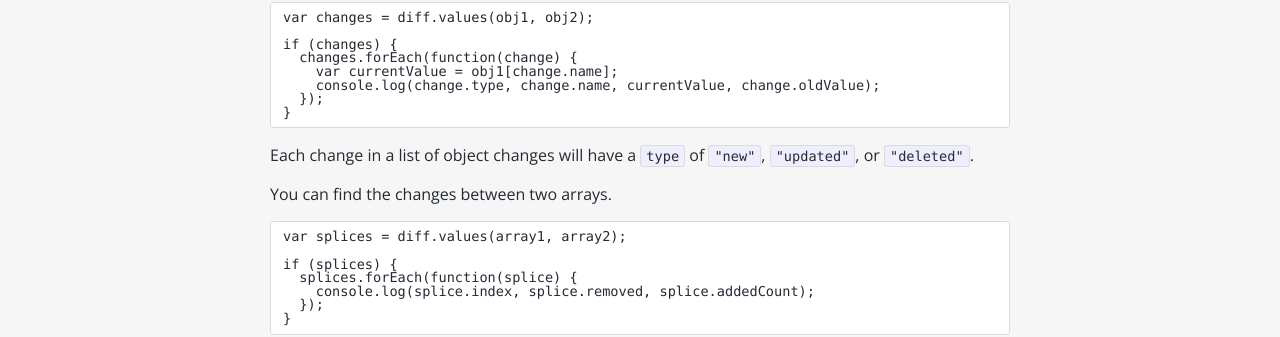
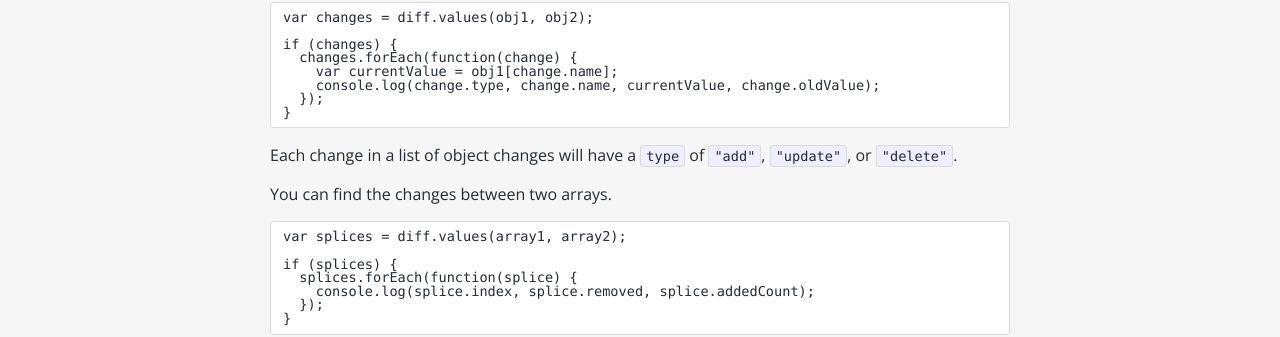
Before and after one commit to chip-js/chip-js.github.io, a Jekyll site: the page built from docs/differences-js/index.md, in a window 1280 px wide. Shown: the part 742-1079 px from the top of the page. Built offline with Jekyll 4.4.1, drawn with Linux system fonts in a browser that asks for light colours; some web fonts are replaced.

Commit message:
Sync docs from chip-js/differences-js to docs

````diff
--- a/docs/differences-js/index.md
+++ b/docs/differences-js/index.md
@@ -50,7 +50,7 @@ if (changes) {
 }
 ```
 
-Each change in a list of object changes will have a `type` of `"new"`, `"updated"`, or `"deleted"`.
+Each change in a list of object changes will have a `type` of `"add"`, `"update"`, or `"delete"`.
 
 You can find the changes between two arrays.
 
````
